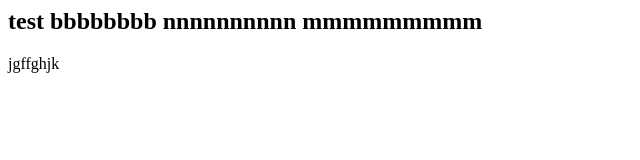
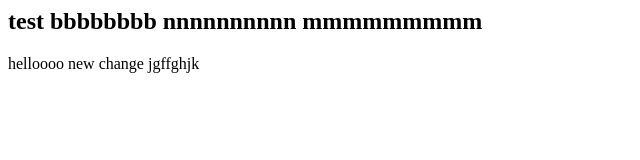
Before and after one commit to Jayasree-Ectesso/GitTest, a plain HTML site: page index.html in a window 1280 px wide. Shown: the whole page, without its empty margins (0-640 px from the left). Drawn offline with Linux system fonts and the light colour scheme.

Commit message:
new change hello

```diff
--- a/index.html
+++ b/index.html
@@ -4,6 +4,7 @@
 bbbbbbbb
 nnnnnnnnnn
 mmmmmmmmm</h2>
+helloooo new change
 jgffghjk
 </body>
 
```
